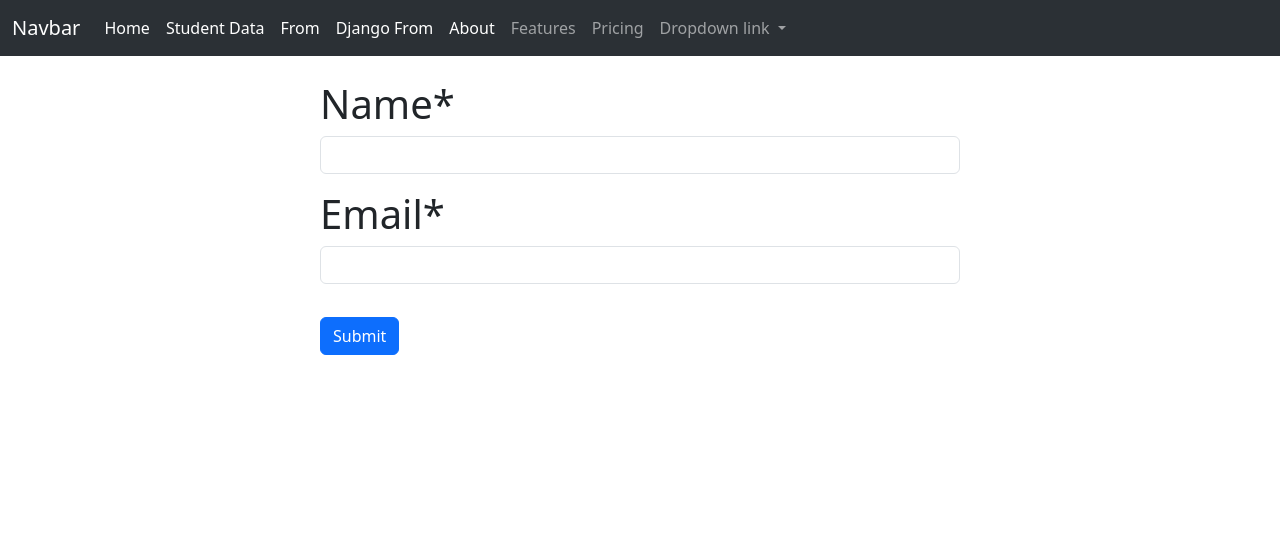
After one commit to MAHRifat/Django_Course_Code, a Django app: page /student_data/ in a window 1280 px wide. The commit adds this page. Shown: the top 555 px of the page. Run offline with Django 4.2, Linux system fonts and the light colour scheme; some libraries are stand-ins or nearby versions.

Commit message:
Cleaning an Validating Form Data

```diff
--- a/fifth_project/fifth_project/first_app/froms.py
+++ b/fifth_project/fifth_project/first_app/froms.py
@@ -1,3 +1,4 @@
+from typing import Any
 from django import forms
 # widgets == fiend to html input
 class contactForm(forms.Form):
@@ -15,3 +16,30 @@ class contactForm(forms.Form):
     size = forms.ChoiceField(choices=CHOICES, widget=forms.RadioSelect)
     meal = [('P','Pepperoni'), ('M','Mashroom'), ('B','Beef')]
     pizza = forms.MultipleChoiceField(choices=meal, widget=forms.CheckboxSelectMultiple)
+
+class StudentData(forms.Form):
+    name = forms.CharField(widget=forms.TextInput)
+    email = forms.CharField(widget=forms.EmailInput)
+
+    # def clean_name(self):
+    #     valname = self.cleaned_data['name']
+    #     if len(valname) < 10:
+    #         raise forms.ValidationError("Enter a name with at least 10 characters")
+    #     return valname
+
+    # def clean_email(self):
+    #     valemail = self.cleaned_data['email']
+    #     if '.com' not in valemail:
+    #         raise forms.ValidationError("Your eamil must contain .com")
+    #     return valemail
+
+    # Shortcuts of this
+
+    def clean(self) -> dict[str, Any]:
+        cleaned_data = super().clean()
+        valname = self.cleaned_data['name']
+        valemail = self.cleaned_data['email']
+        if len(valname) < 10:
+            raise forms.ValidationError("Enter a name with at least 10 characters")
+        if '.com' not in valemail:
+            raise forms.ValidationError("Your eamil must contain .com")
--- /dev/null
+++ b/fifth_project/fifth_project/first_app/templates/first/student_data.html
@@ -0,0 +1,10 @@
+{% extends 'base.html' %}
+{% load crispy_forms_tags %}
+{% block content %}
+<form method = "post" style="width: 50%; height: 500px; margin: auto" class ="pt-4" enctype="multipart/form-data">
+    {% csrf_token %}
+    {{form|crispy}}
+    <button type="submit" class="btn btn-primary mt-3">Submit</button>
+
+</form>
+{% endblock content %}
--- a/fifth_project/fifth_project/first_app/urls.py
+++ b/fifth_project/fifth_project/first_app/urls.py
@@ -5,5 +5,6 @@ urlpatterns = [
     path('home/', views.home, name="home_page"),
     path('about/', views.about, name="about_page"),
     path('from/', views.froms, name="from_page"),
-    path('django_from/', views.Django_Form, name="django_form_page")
+    path('django_from/', views.Django_Form, name="django_form_page"),
+    path('student_data/', views.studentData, name="django_student_form")
 ]
--- a/fifth_project/fifth_project/first_app/views.py
+++ b/fifth_project/fifth_project/first_app/views.py
@@ -1,5 +1,6 @@
 from django.shortcuts import render
 from . froms import contactForm
+from . froms import StudentData
 
 # Create your views here.
 
@@ -45,3 +46,13 @@ def Django_Form(request):
     else:
             form = contactForm()
     return render(request, './first/django_form.html', {'form' : form})
+
+def studentData(request):
+    if request.method == "POST":
+        form = StudentData(request.POST, request.FILES)
+        if form.is_valid():
+            print(form.cleaned_data)
+            return render(request,'./first/student_data.html', {'form' : form})
+    else:
+            form = StudentData()
+    return render(request, './first/student_data.html', {'form' : form})
--- a/fifth_project/fifth_project/templates/base.html
+++ b/fifth_project/fifth_project/templates/base.html
@@ -21,6 +21,9 @@
                 <ul class="navbar-nav">
                     <li class="nav-item">
                         <a class="nav-link active" aria-current="page" href="{% url 'home_page' %}">Home</a>
+                    </li>
+                    <li class="nav-item">
+                        <a class="nav-link active" aria-current="page" href="{% url 'django_student_form' %}">Student Data</a>
                     </li>
                     <li class="nav-item">
                         <a class="nav-link active" aria-current="page" href="{% url 'from_page' %}">From</a>
```
